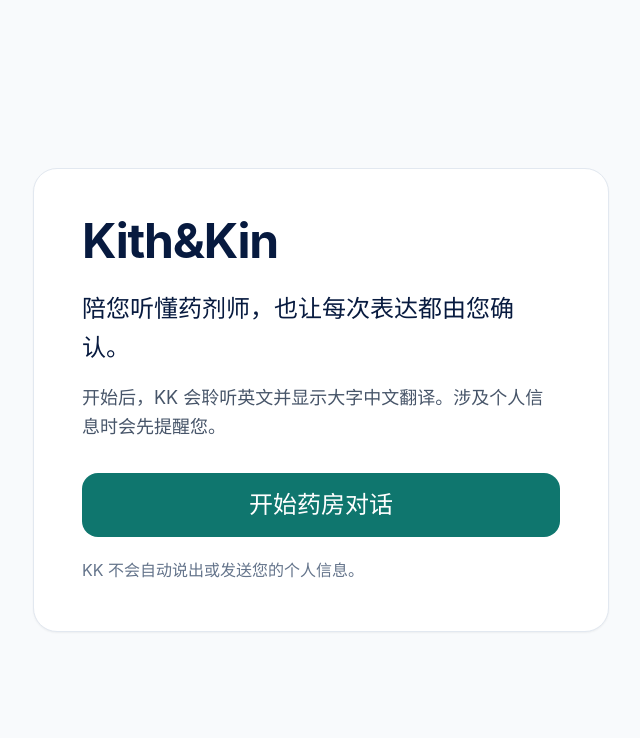
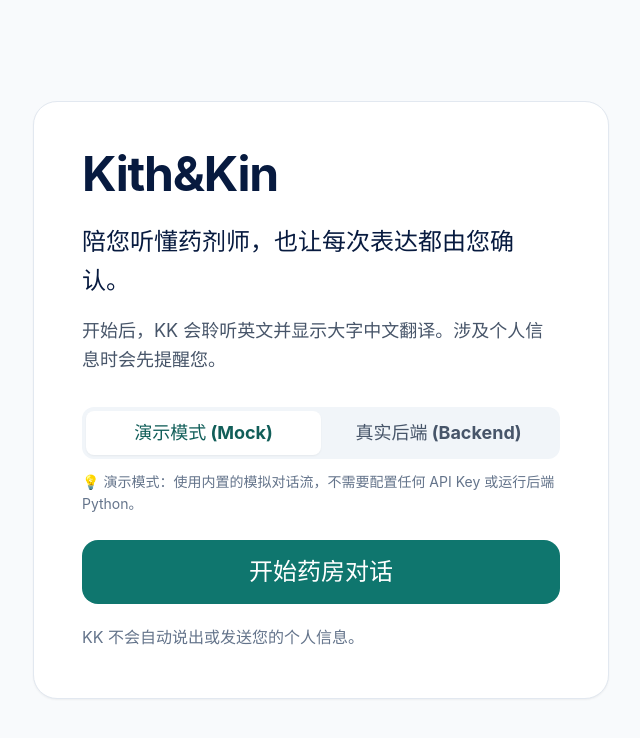
Before and after one commit to Alanho2025/Kith-Kin, a React (Vite) app in the folder frontend/: page / in a window 1280 px wide. Shown: the top 738 px of the page, without its empty margins (319-959 px from the left). Built offline with nearby package versions, Linux system fonts and the light colour scheme.

Commit message:
feat: Add dynamic mock/backend toggle to start page

```diff
--- a/frontend/src/app/router.tsx
+++ b/frontend/src/app/router.tsx
@@ -3,16 +3,29 @@
 import { ConversationPage } from "../pages/ConversationPage";
 import { StartPage } from "../pages/StartPage";
 import { MockConversationRuntime } from "../features/conversation/runtime/MockConversationRuntime";
+import { BackendConversationRuntime } from "../features/conversation/runtime/BackendConversationRuntime";
 import { mockPharmacyFlow } from "../test/fixtures/mock-pharmacy-flow";
 
 
 export function AppRouter() {
   const [started, setStarted] = useState(false);
-  const runtime = useMemo(() => new MockConversationRuntime(mockPharmacyFlow), []);
+  const [isMock, setIsMock] = useState(true);
+
+  const runtime = useMemo(() => {
+    if (isMock) {
+      return new MockConversationRuntime(mockPharmacyFlow);
+    } else {
+      return new BackendConversationRuntime();
+    }
+  }, [isMock]);
 
   return started ? (
     <ConversationPage runtime={runtime} sessionId="ses-demo" />
   ) : (
-    <StartPage onStart={() => setStarted(true)} />
+    <StartPage
+      onStart={() => setStarted(true)}
+      isMock={isMock}
+      onToggleMock={(val) => setIsMock(val)}
+    />
   );
 }
--- a/frontend/src/pages/StartPage.tsx
+++ b/frontend/src/pages/StartPage.tsx
@@ -1,15 +1,50 @@
 interface StartPageProps {
   onStart: () => void;
+  isMock: boolean;
+  onToggleMock: (isMock: boolean) => void;
 }
 
-export function StartPage({ onStart }: StartPageProps) {
+export function StartPage({ onStart, isMock, onToggleMock }: StartPageProps) {
   return (
     <main className="flex min-h-screen items-center justify-center bg-cool-canvas p-6 text-navy">
       <section className="w-full max-w-xl rounded-3xl border border-slate-200 bg-white p-8 shadow-sm sm:p-12">
         <h1 className="text-4xl font-bold tracking-tight sm:text-5xl">Kith&amp;Kin</h1>
         <p className="mt-6 text-2xl font-semibold leading-relaxed">陪您听懂药剂师，也让每次表达都由您确认。</p>
         <p className="mt-4 text-lg leading-relaxed text-slate-600">开始后，KK 会聆听英文并显示大字中文翻译。涉及个人信息时会先提醒您。</p>
-        <button type="button" onClick={onStart} className="mt-8 min-h-14 w-full rounded-2xl bg-teal-700 px-6 py-4 text-2xl font-bold text-white focus-visible:ring-4 focus-visible:ring-teal-300">
+
+        {/* Segmented Toggle Control */}
+        <div className="mt-8 rounded-xl bg-slate-100 p-1 flex">
+          <button
+            type="button"
+            onClick={() => onToggleMock(true)}
+            className={`flex-1 py-2 text-center rounded-lg font-bold text-lg transition-all ${
+              isMock
+                ? "bg-white text-teal-800 shadow-sm"
+                : "text-slate-600 hover:text-navy"
+            }`}
+          >
+            演示模式 (Mock)
+          </button>
+          <button
+            type="button"
+            onClick={() => onToggleMock(false)}
+            className={`flex-1 py-2 text-center rounded-lg font-bold text-lg transition-all ${
+              !isMock
+                ? "bg-white text-teal-800 shadow-sm"
+                : "text-slate-600 hover:text-navy"
+            }`}
+          >
+            真实后端 (Backend)
+          </button>
+        </div>
+
+        <p className="mt-3 text-sm text-slate-500 leading-relaxed">
+          {isMock
+            ? "💡 演示模式：使用内置的模拟对话流，不需要配置任何 API Key 或运行后端 Python。"
+            : "⚡ 真实后端模式：连接到 Python 服务端，并调用真实的 Gemini API (需要配置 API Key)。"}
+        </p>
+
+        <button type="button" onClick={onStart} className="mt-6 min-h-14 w-full rounded-2xl bg-teal-700 px-6 py-4 text-2xl font-bold text-white focus-visible:ring-4 focus-visible:ring-teal-300">
           开始药房对话
         </button>
         <p className="mt-5 text-base leading-relaxed text-slate-500">KK 不会自动说出或发送您的个人信息。</p>
```
